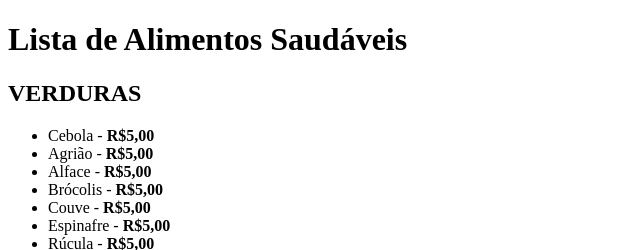
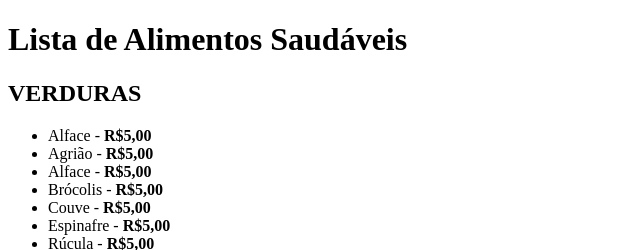
Before and after one commit to A-R-A-C-A-B/Aula-lista-HTML, a plain HTML site: page index.html in a window 1280 px wide. Shown: the top 250 px of the page, 0-640 px from the left. Drawn offline with Linux system fonts and the light colour scheme.

Commit message:
trocado cebola por alface em verduras

```diff
--- a/index.html
+++ b/index.html
@@ -1,5 +1,6 @@
 <!DOCTYPE html>
 <html lang="en">
+
 <head>
   <meta charset="UTF-8">
   <meta http-equiv="X-UA-Compatible" content="IE=edge">
@@ -7,18 +8,19 @@
   <title>Lista de Alimentos Saudáveis</title>
 
   <style>
-        .total{
+    .total {
       background-color: yellow;
     }
   </style>
 </head>
+
 <body>
   <h1>Lista de Alimentos Saudáveis</h1>
 
   <h2>VERDURAS</h2>
 
   <ul>
-    <li>Cebola - <strong>R$5,00</strong></li>
+    <li>Alface - <strong>R$5,00</strong></li>
     <li>Agrião - <strong>R$5,00</strong></li>
     <li>Alface - <strong>R$5,00</strong></li>
     <li>Brócolis - <strong>R$5,00</strong></li>
@@ -50,4 +52,5 @@
   <p>Valor Total: <strong class="total">R$50,00</strong></p>
 
 </body>
+
 </html>
```
Lines whose indentation alone changed are shown as unchanged.
